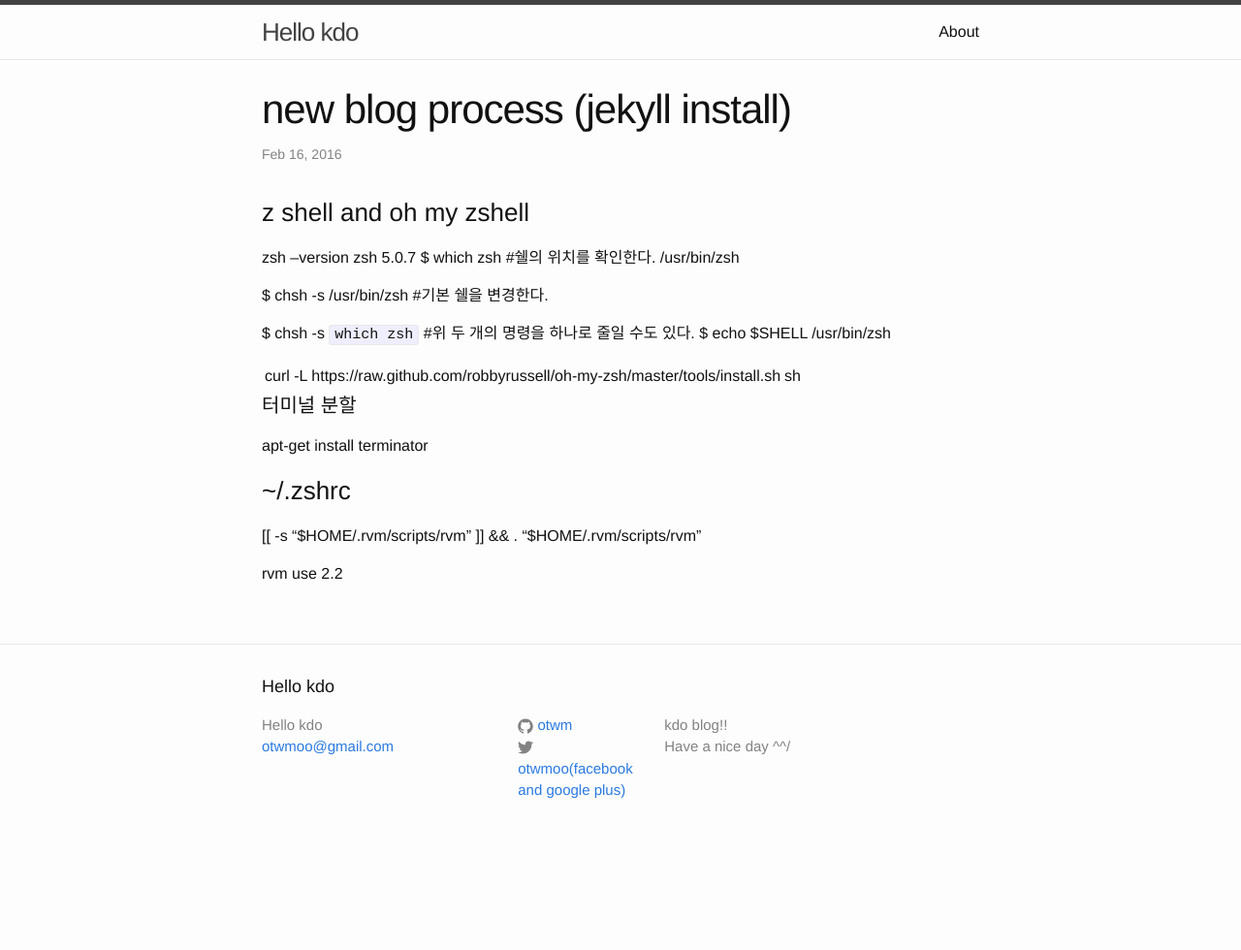
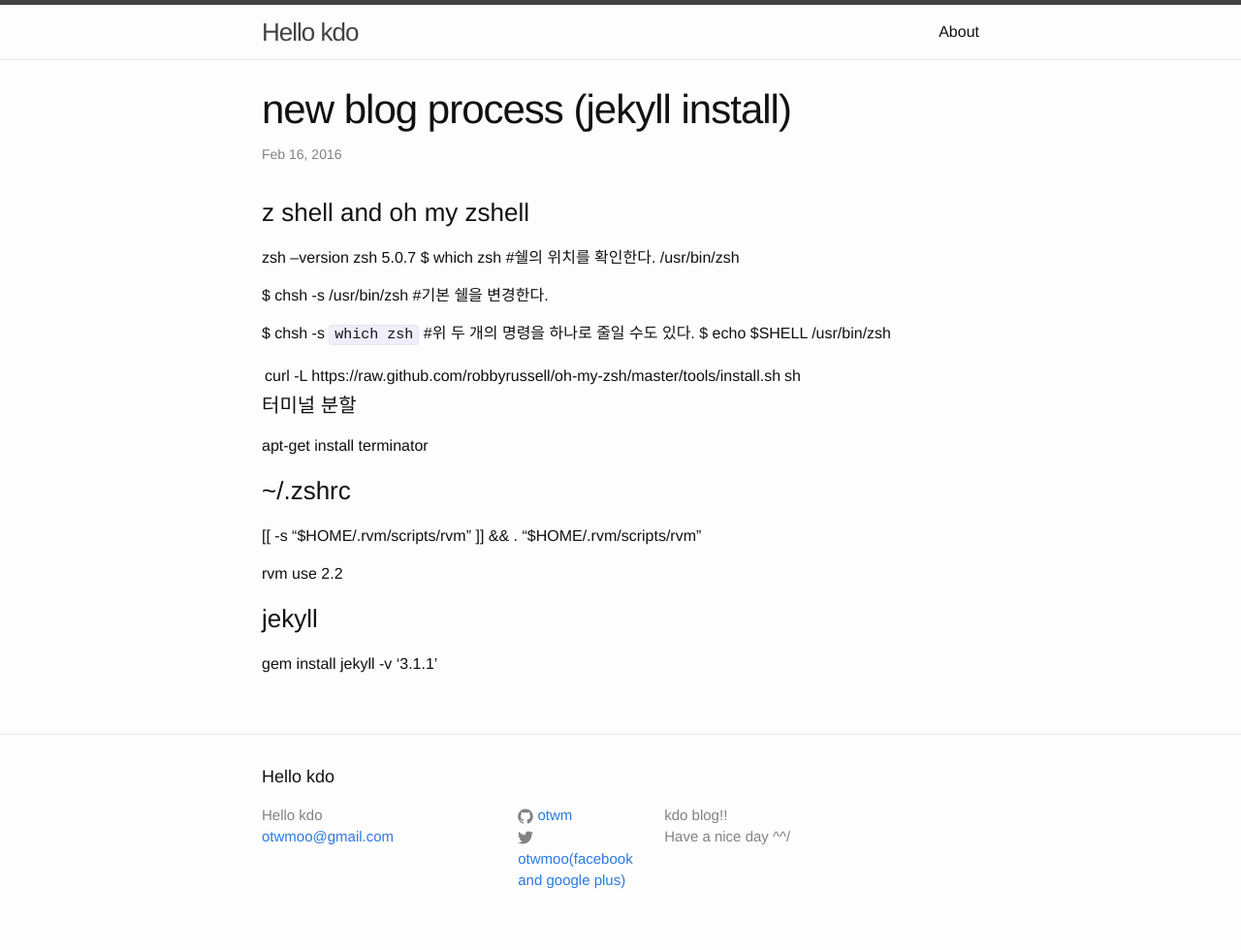
Before and after one commit to otwm/blog, a Jekyll site: the page built from _posts/2016-02-16-ubuntu-shell.markdown, in a window 1280 px wide. Shown: the whole page at 97% size. Built offline with Jekyll 4.4.1, drawn with Linux system fonts in a browser that asks for light colours; comment, search, counter and statistics services are not loaded; before the commit the page ends 900 px from its top, so only the background shows below that.

Commit message:
Update 2016-02-16-ubuntu-shell.markdown

```diff
--- a/_posts/2016-02-16-ubuntu-shell.markdown
+++ b/_posts/2016-02-16-ubuntu-shell.markdown
@@ -29,3 +29,7 @@ apt-get install terminator
 
 
 rvm use 2.2
+
+### jekyll
+
+gem install jekyll -v '3.1.1'
```
